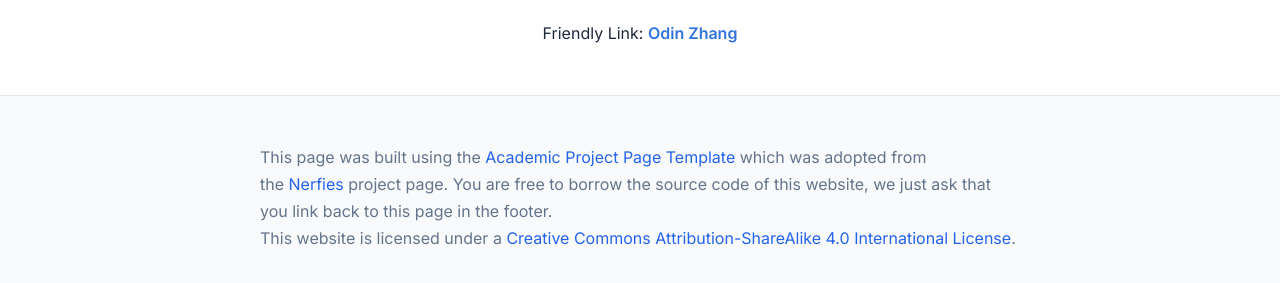
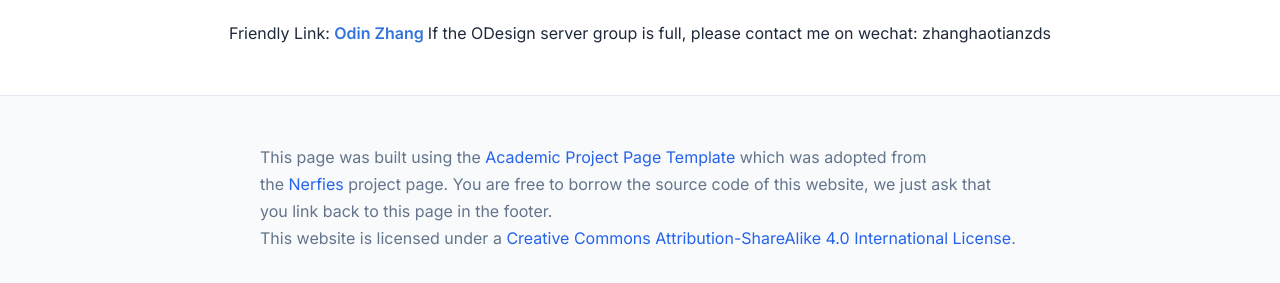
Before and after one commit to ODesign1/ODesign1.github.io, a plain HTML site: page index.html in a window 1280 px wide. Shown: the part 9393-9676 px from the top of the page. Drawn offline with nearby package versions, Linux system fonts and the light colour scheme; some icons are missing.

Commit message:
Update index.html

```diff
--- a/index.html
+++ b/index.html
@@ -415,6 +415,7 @@
             <a href="https://odinzhang.github.io/" target="_blank" class="has-text-link has-text-weight-semibold">
               Odin Zhang
             </a>
+            If the ODesign server group is full, please contact me on wechat: zhanghaotianzds
           </p>
         </div>
 
```
